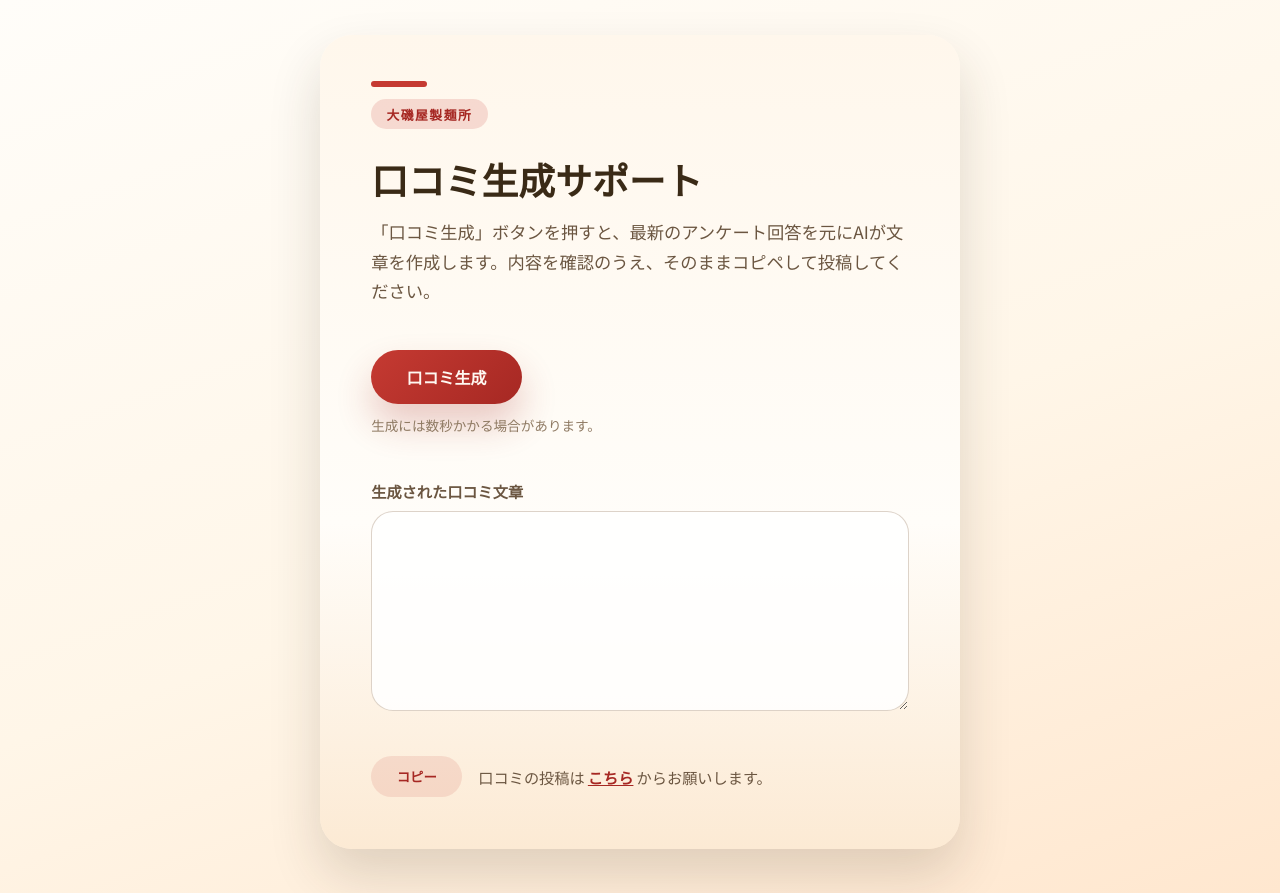
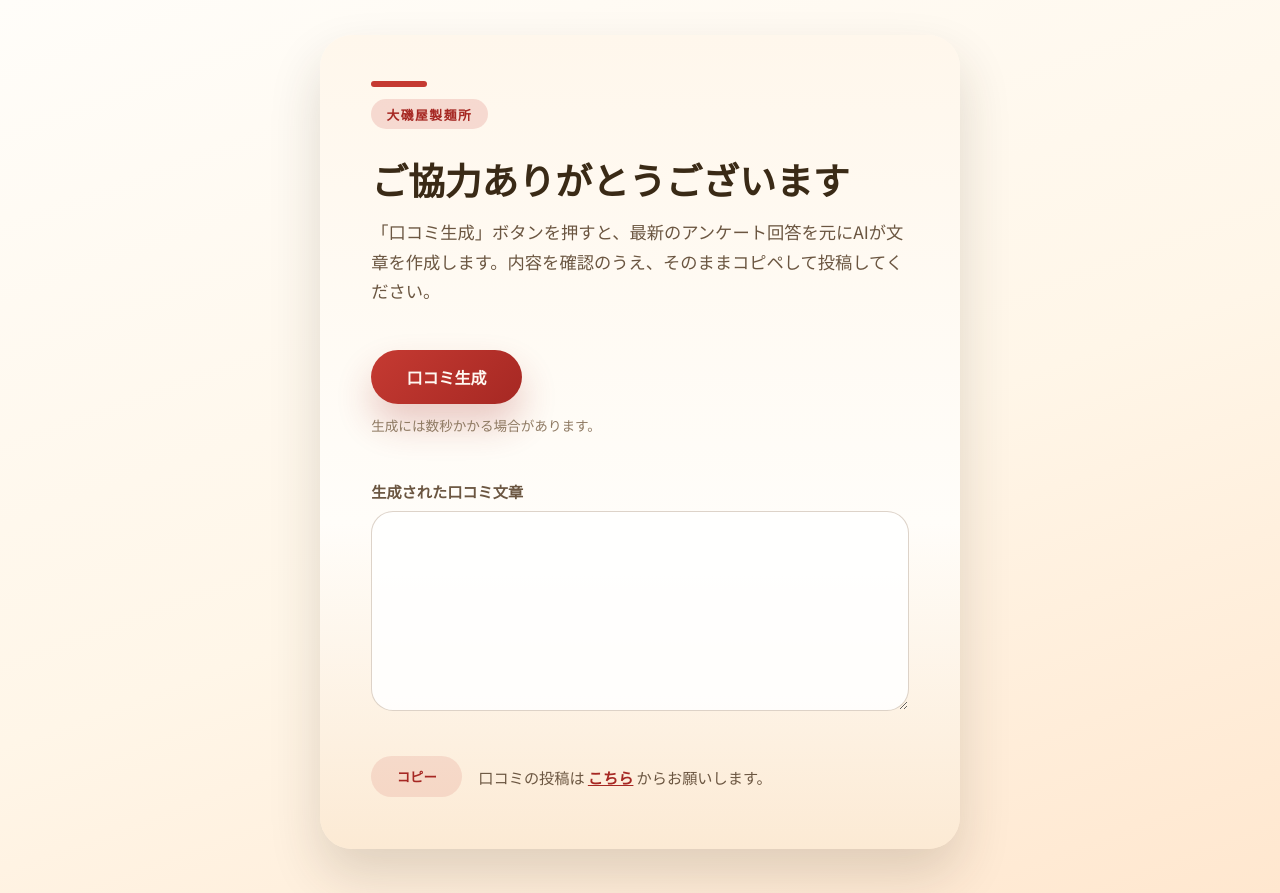
Before and after one commit to piste-boss/oisoya_review, a website built with Vite: page generator/index.html in a window 1280 px wide. Built offline with nearby package versions, Linux system fonts and the light colour scheme.

Commit message:
Update generator heading copy

```diff
--- a/generator/index.html
+++ b/generator/index.html
@@ -17,7 +17,7 @@
       <main class="generator">
         <header class="generator__header">
           <p class="generator__brand">大磯屋製麺所</p>
-          <h1 class="generator__title">口コミ生成サポート</h1>
+          <h1 class="generator__title">ご協力ありがとうございます</h1>
           <p class="generator__lead">
             「口コミ生成」ボタンを押すと、最新のアンケート回答を元にAIが文章を作成します。内容を確認のうえ、そのままコピペして投稿してください。
           </p>
```
